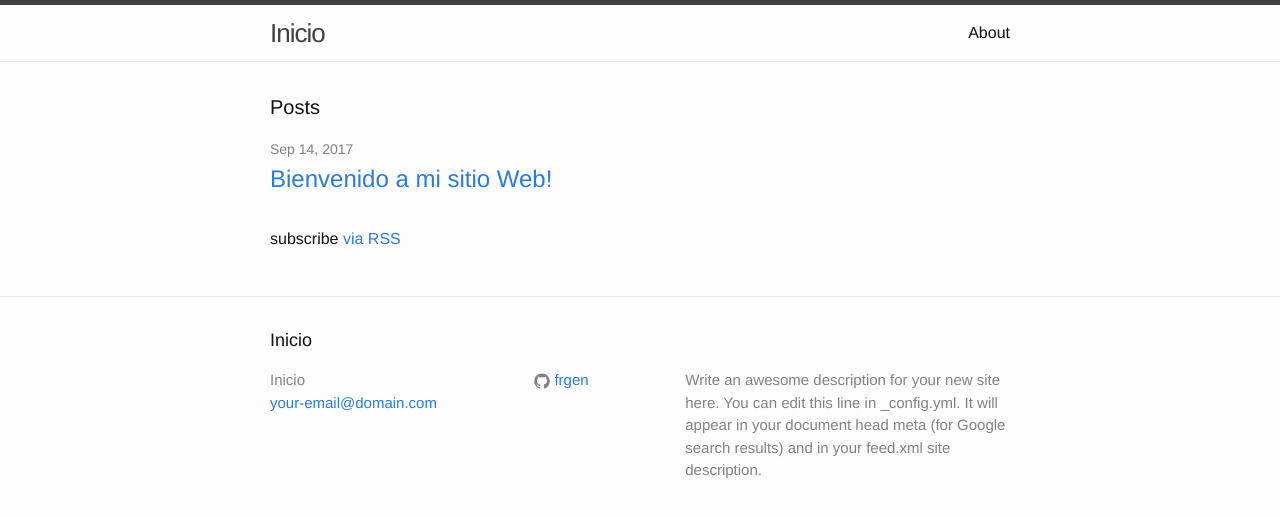
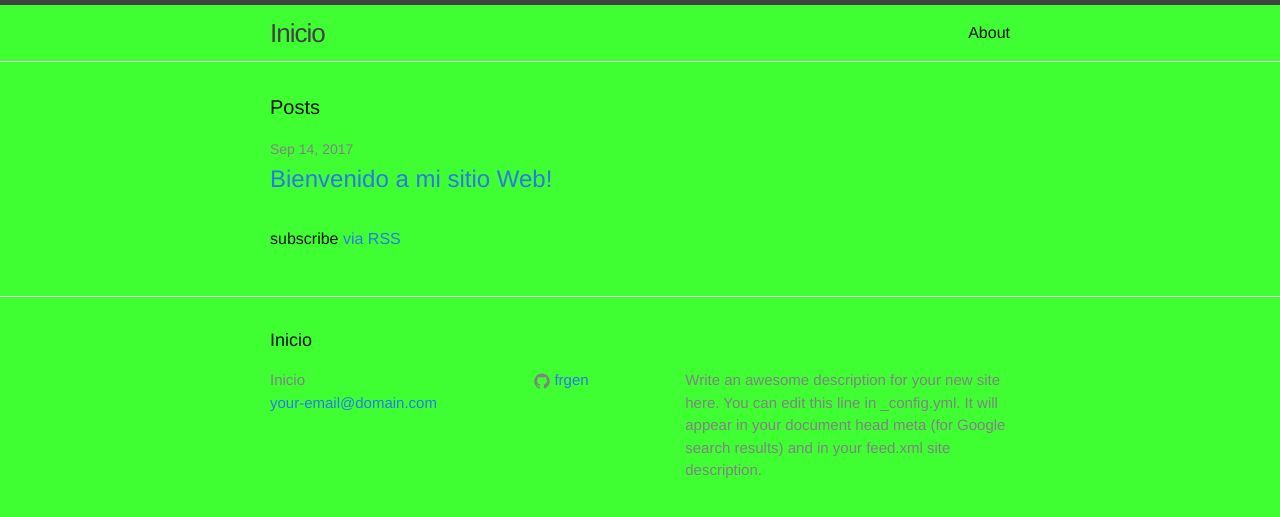
Before and after one commit to frgen/prueba-1, a Jekyll site: the page built from index.html, in a window 1280 px wide. Shown: the top 517 px of the page. Built offline with Jekyll 4.4.1, drawn with Linux system fonts in a browser that asks for light colours.

Commit message:
Update main.scss

```diff
--- a/css/main.scss
+++ b/css/main.scss
@@ -15,7 +15,7 @@ $base-line-height: 1.5;
 $spacing-unit:     30px;
 
 $text-color:       #111;
-$background-color: #fdfdfd;
+$background-color: #3fff33;
 $brand-color:      #2a7ae2;
 
 $grey-color:       #828282;
```
